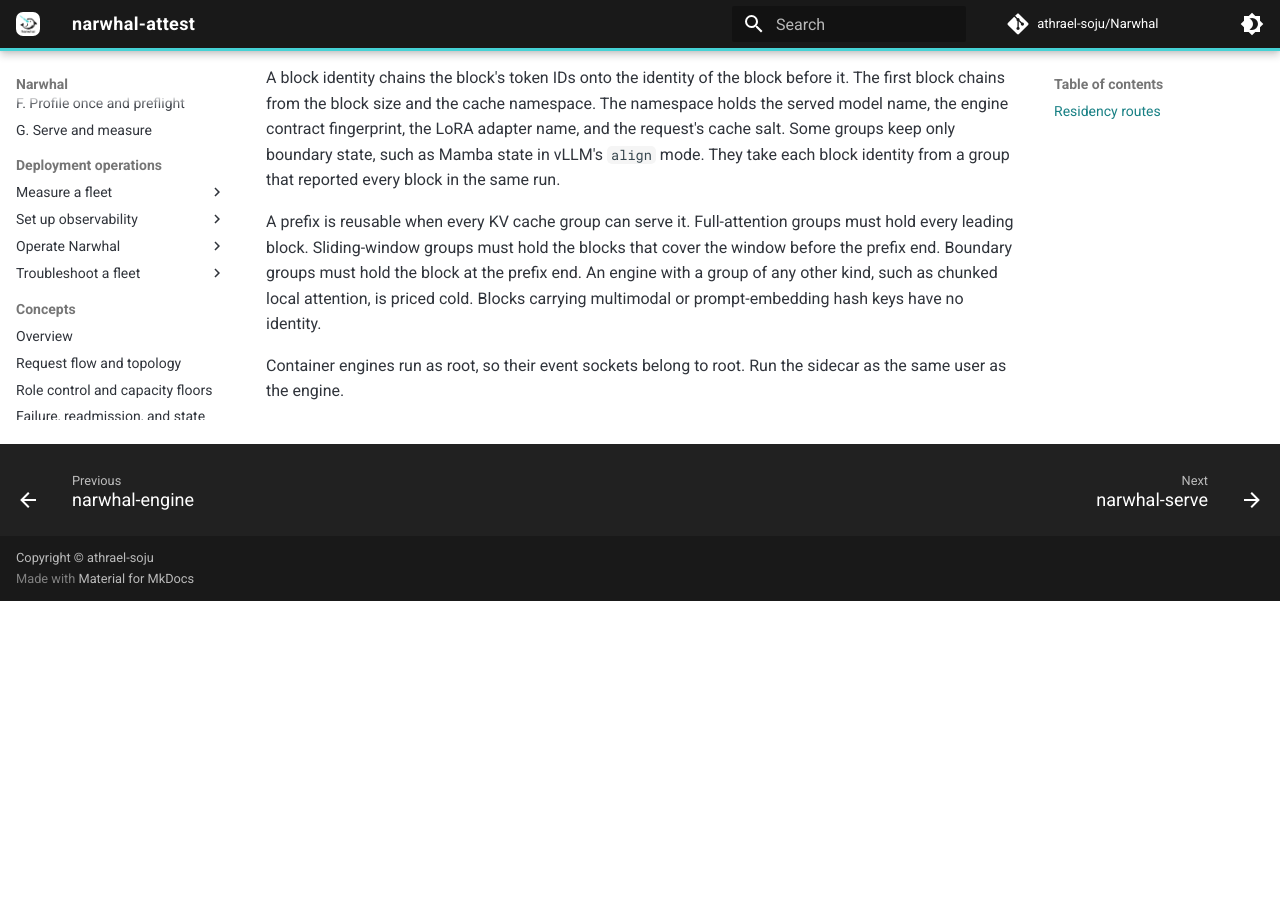
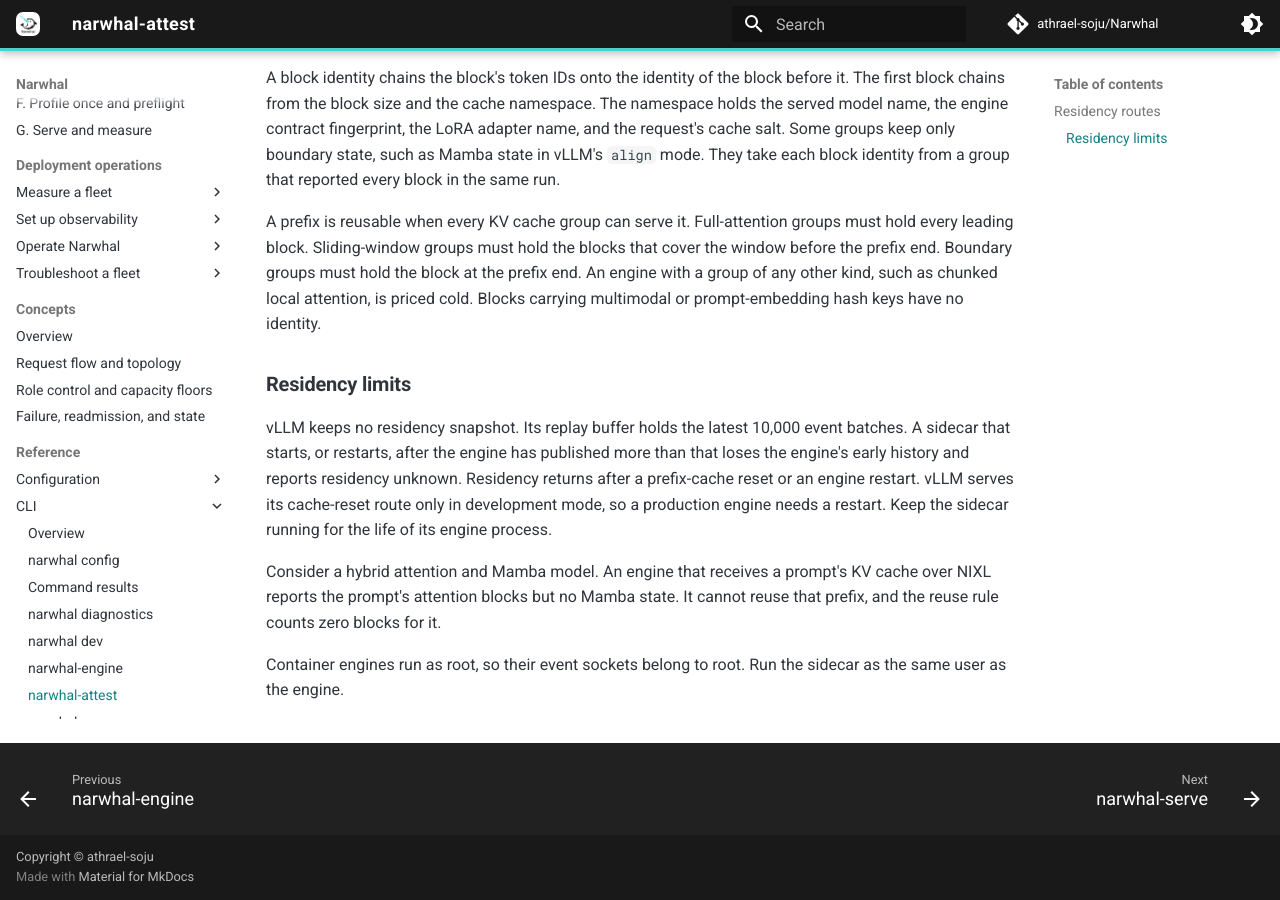
Before and after one commit to athrael-soju/Narwhal, an MkDocs documentation site: the page built from docs/cli/Attest.md, in a window 1280 px wide and 900 px high, scrolled down 1839 px. Built offline with MkDocs 1.6.1 and Material for MkDocs 9.7.7, drawn with Linux system fonts in a browser that asks for light colours; comment, search, counter and statistics services are not loaded; before the commit the page ends 2440 px from its top, so only the background shows below that.

Commit message:
docs(attest): state residency replay and hybrid transfer limits
Refs #176

```diff
--- a/docs/cli/Attest.md
+++ b/docs/cli/Attest.md
@@ -45,4 +45,10 @@ A block identity chains the block's token IDs onto the identity of the block bef
 
 A prefix is reusable when every KV cache group can serve it. Full-attention groups must hold every leading block. Sliding-window groups must hold the blocks that cover the window before the prefix end. Boundary groups must hold the block at the prefix end. An engine with a group of any other kind, such as chunked local attention, is priced cold. Blocks carrying multimodal or prompt-embedding hash keys have no identity.
 
+### Residency limits
+
+vLLM keeps no residency snapshot. Its replay buffer holds the latest 10,000 event batches. A sidecar that starts, or restarts, after the engine has published more than that loses the engine's early history and reports residency unknown. Residency returns after a prefix-cache reset or an engine restart. vLLM serves its cache-reset route only in development mode, so a production engine needs a restart. Keep the sidecar running for the life of its engine process.
+
+Consider a hybrid attention and Mamba model. An engine that receives a prompt's KV cache over NIXL reports the prompt's attention blocks but no Mamba state. It cannot reuse that prefix, and the reuse rule counts zero blocks for it.
+
 Container engines run as root, so their event sockets belong to root. Run the sidecar as the same user as the engine.
```
